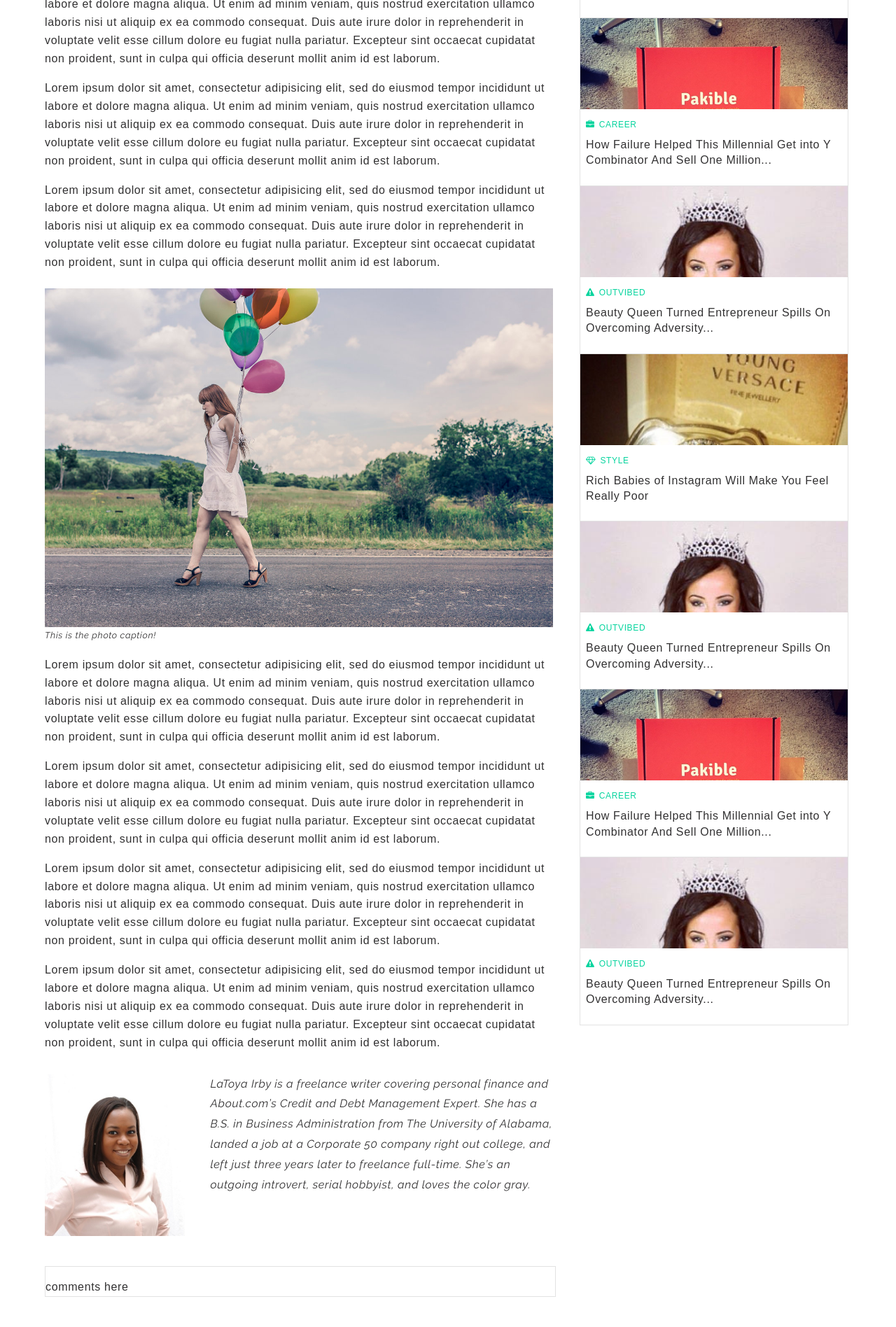
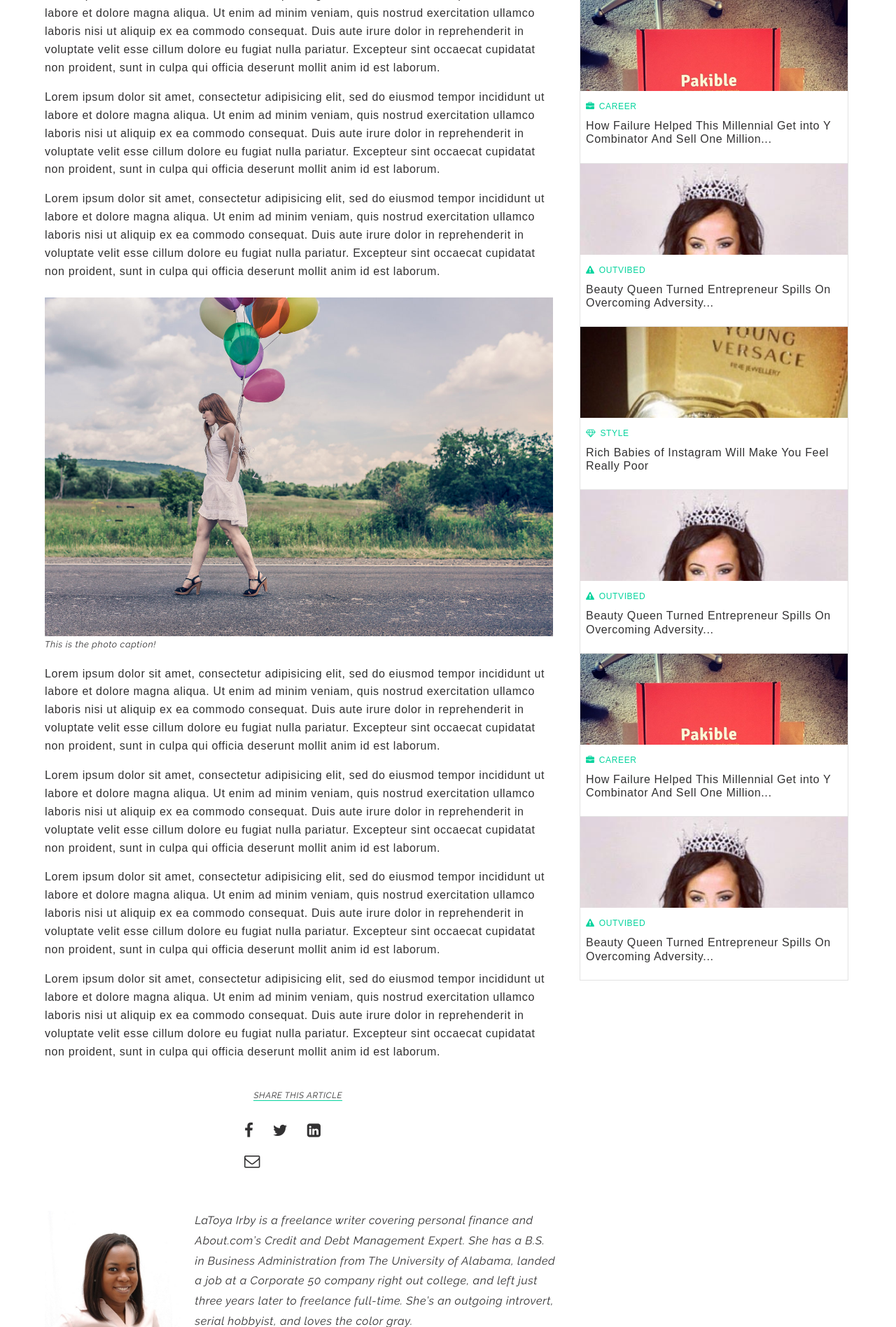
Before and after one commit to microsarah/microsarah.github.io, a PHP site: page /post.html in a window 1280 px wide. Shown: the part 1635-3531 px from the top of the page at 70% size. Run offline with PHP 8.4, Linux system fonts and the light colour scheme; some web fonts are replaced.

Commit message:
update before categories pg / cleanup
+ add social to article footer

known issues:
- same-category is ‘fixed’ but using hidden overflow
- i need coffee

```diff
--- a/invibed/css/main.css
+++ b/invibed/css/main.css
@@ -237,7 +237,9 @@
 }
 
 .social-links{
-    padding:1em .5em;
+    font-size: 1.4em;
+    padding:.5em;
+    margin:0;
 }
 
 .social-links:hover{
@@ -469,11 +471,12 @@
     font-size: 2em;
     margin:0.25em 0;
     font-weight: 300;
+    line-height: 1.2em;
 }
 
 .article-tags li{
     display: inline-block;
-    padding:0em 0.75em;
+    padding:0 0.5em;
     margin:0 0 1em;
 }
 
@@ -501,6 +504,11 @@
     text-transform: uppercase;
 }
 
+.article-social{
+    width:182px;
+    margin:2em auto 3em;
+}
+
 .about-author{
     margin:2em 0 1em;
 }
@@ -508,7 +516,7 @@
 .author-img{
     width: 200px;
     float: left;
-    margin:0 5% 1% 0;
+    margin:0 2% 1% 0;
 }
 
 .about-author p{
@@ -550,9 +558,12 @@
 
 .aside-cards-header h3{
     font-size: 1em;
+    line-height: 1.2em;
 }
 
 #cards-same-category{
+    height:436px;
+    overflow: hidden;
     border-top: 1px solid #e3e3e3;
     border-left: 1px solid #e3e3e3;
 }
@@ -634,6 +645,10 @@
 
     #latest{
         width: 33.33%;
+    }
+
+    #cards-same-category{
+        height:428px;
     }
 }
 
@@ -753,6 +768,11 @@
     #cards-main{
         width:90%;
         padding:0;
+    }
+
+    #cards-same-category{
+        height:auto;
+        overflow: auto;
     }
 }
 
--- a/invibed/post.html
+++ b/invibed/post.html
@@ -153,6 +153,13 @@
                     consequat. Duis aute irure dolor in reprehenderit in voluptate velit esse
                     cillum dolore eu fugiat nulla pariatur. Excepteur sint occaecat cupidatat non
                     proident, sunt in culpa qui officia deserunt mollit anim id est laborum.</p>
+                </section>
+                <section class="article-social clearfix">
+                <h5><span>Share This Article</span></h5>
+                    <a href="#" target="blank"><span class="fa fa-facebook social-links"></span></a>
+                    <a href="#" target="blank"><span class="fa fa-twitter social-links"></span></a>
+                    <a href="#" target="blank"><span class="fa fa-linkedin-square social-links"></span></a>
+                    <a href="#" target="blank"><span class="fa fa-envelope-o social-links" target="blank"></span></a>
                 </section>
 
                 <footer class="about-author clearfix">
```
